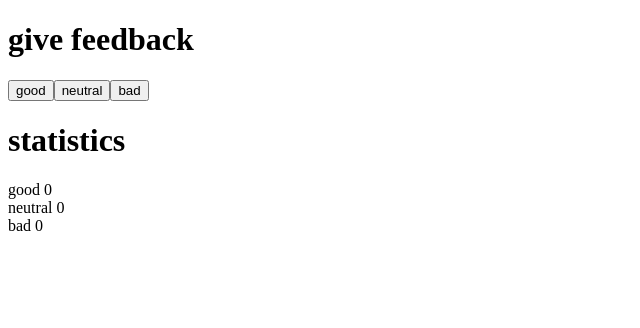
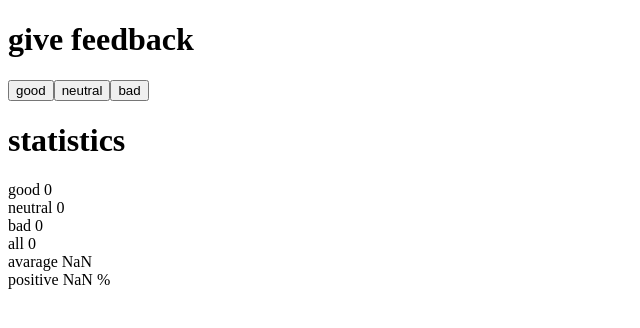
Before and after one commit to nom-gv/WebDevelopment-Bootcamp, a React (Vite) app in the folder part1/unicafe/: page / in a window 1280 px wide. Shown: the top 328 px of the page, without its empty margins (0-640 px from the left). Built offline with nearby package versions, Linux system fonts and the light colour scheme.

Commit message:
1.7 Unicafe, step 2

```diff
--- a/part1/unicafe/src/App.jsx
+++ b/part1/unicafe/src/App.jsx
@@ -7,15 +7,36 @@ const Button = ({ onClick, text }) => (
     {text}
   </button>
 )
+const Statistics = ({ good, neutral, bad, all, avarage, positive }) => {
+  return (
+    <p>
+      good {good} <br />
+      neutral {neutral} <br />
+      bad {bad} <br />
+      all {all} <br />
+      avarage {avarage} <br />
+      positive {positive} % <br />
+    </p>
+  )
+}
 
 const App = () => {
   const [good, setGood] = useState(0)
   const [neutral, setNeutral] = useState(0)
   const [bad, setBad] = useState(0)
+  const all = good + neutral + bad
+  const avarage = (good - bad) / all
+  const positive = (good / all) * 100
 
-  const handleGood = () => setGood(good + 1)
-  const handleNeutral = () => setNeutral(neutral + 1)
-  const handleBad = () => setBad(bad + 1)
+  const handleGood = () => {
+    setGood(good + 1)
+  }
+  const handleNeutral = () => {
+    setNeutral(neutral + 1)
+  }
+  const handleBad = () => {
+    setBad(bad + 1)
+  }
 
   return (
     <>
@@ -25,11 +46,14 @@ const App = () => {
       <Button onClick={handleBad} text='bad' />
 
       <Title text='statistics' />
-      <p>
-        good {good} <br />
-        neutral {neutral} <br />
-        bad {bad}
-      </p>
+      <Statistics
+        good={good}
+        neutral={neutral}
+        bad={bad}
+        all={all}
+        avarage={avarage}
+        positive={positive}
+      />
     </>
   )
 }
```
